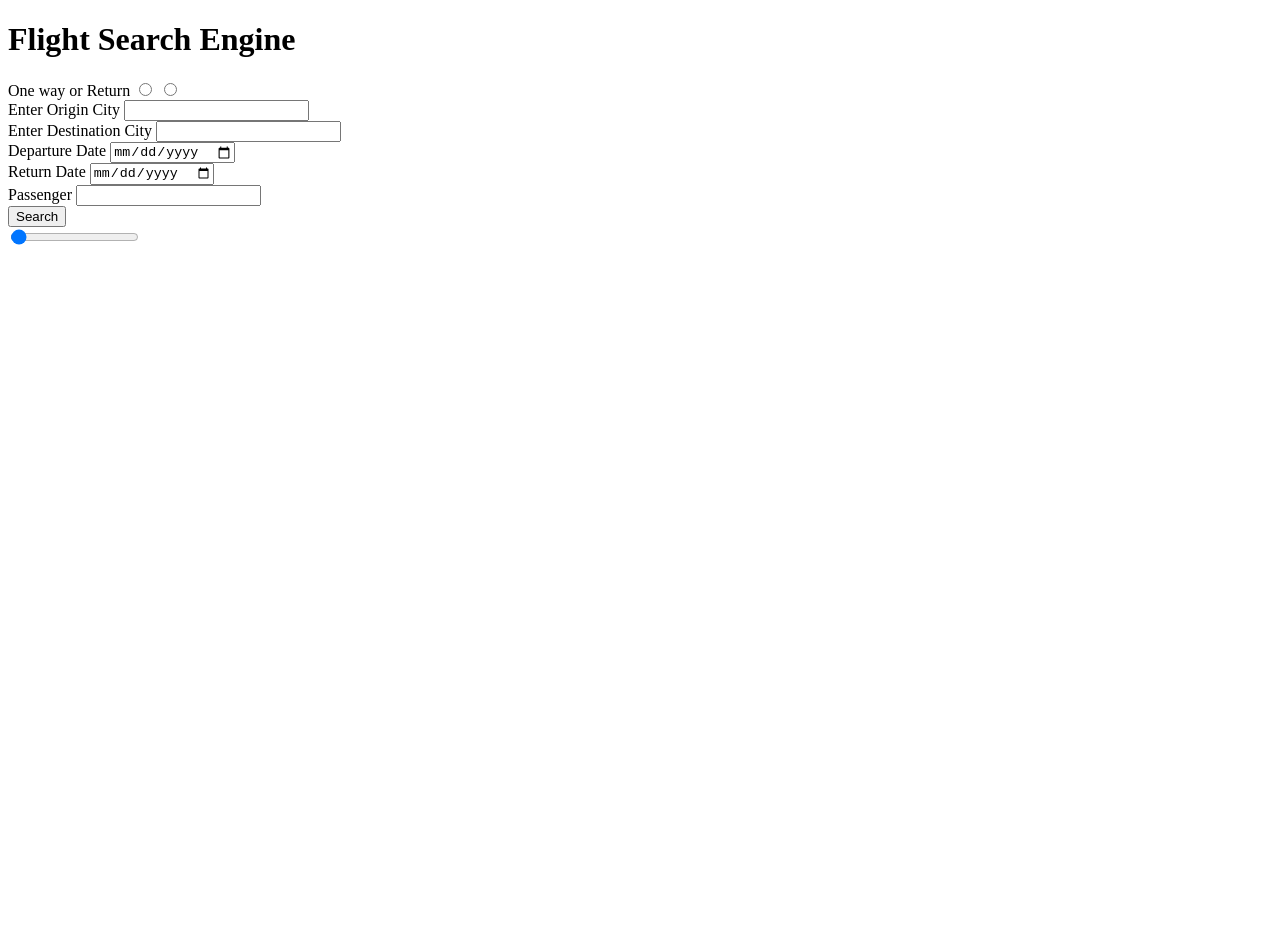
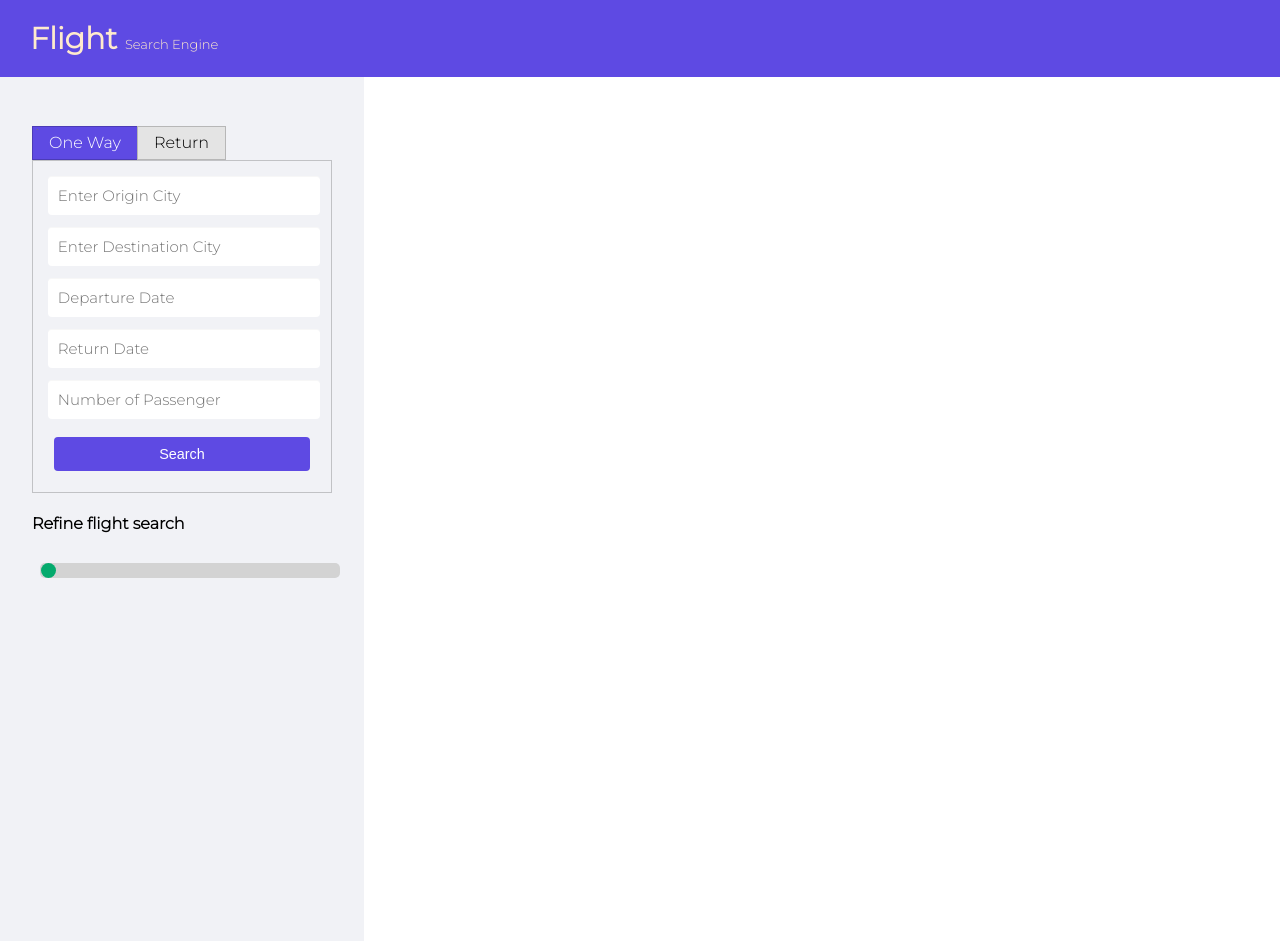
Before and after one commit to mahesh-gfx/Flight-Search, a plain HTML site: page index.html in a window 1280 px wide. Before the commit the page ends 800 px from the top, so only its background shows below. Drawn offline with Linux system fonts and the light colour scheme.

Commit message:
Second update
Finalised color scheme, fields and buttons.

```diff
--- a/flight.css
+++ b/flight.css
@@ -0,0 +1,171 @@
+html
+{
+    height: 100%
+}
+body
+{
+    margin: 0px;
+    display: flex;
+    flex-direction: column;
+    font-family: 'Montserrat', sans-serif;
+
+}
+
+.header
+{
+   background-color: #5E4AE3;
+   font-family: 'Montserrat', sans-serif;
+   font-size: 15px;
+}
+
+h1
+{
+    padding-left: 30px;
+    color: blanchedalmond;
+    font-weight: 1000;
+}
+
+h1 span
+{
+    font-size: small;
+    font-weight: 100;
+}
+.details
+{
+    display: flex;
+    margin: 0px;
+    border: 1px solid rgba(0, 0, 0, 0.2);
+    padding: .8rem;
+    display: flex;
+    flex-direction: column;
+    font-family: 'Montserrat', sans-serif;
+}
+
+.details input
+{
+    font-family: 'Montserrat', sans-serif;
+	border: none;
+	border-radius: 4px;
+	font-size: 15px;
+	margin: 2px;
+	outline: 0;
+	padding: 10px;
+	width: 100%;
+	box-sizing: border-box;
+   	background-color: white;
+	color: #5E4AE3;
+	box-shadow: 0 1px 0 rgba(0,0,0,0.03) inset;
+	margin-bottom: 10px;
+}
+
+.type
+{
+    padding: 17px 0px 0px 0px;
+    display:flex;
+    margin-bottom: 0px;
+    overflow: hidden;
+    font-family: 'Montserrat', sans-serif;
+}
+
+.type input
+{
+    position: absolute !important;
+    height: 1px;
+    width: 1px;
+    border: 0;
+    overflow: hidden;
+}
+
+.type label
+{
+    background-color: #e4e4e4;
+    color: grey
+    font-size: 14px;
+    line-height: 1;
+    text-align: center;
+    padding: 8px 16px;
+    margin-right: -1px;
+    border: 1px solid rgba(0, 0, 0, 0.2);
+
+    transition: all 0.1s ease-in-out;
+}
+
+.type label:hover
+{
+    cursor: pointer;
+}
+
+.type input:checked + label
+{
+    background-color: #5E4AE3;
+    color:white;
+    box-shadow: none;
+}
+
+
+
+
+.details labels
+{
+    padding: .8rem;
+    margin: .8rem;
+
+}
+
+.left
+{
+    background-color: #F1F2F6;
+    padding: 2rem;
+    display: flex;
+    flex-direction: column;
+    min-width: 220px;
+    max-width: 300px;
+    width: 25%;
+    height: 100vh;
+
+}
+
+.search
+{
+    padding: 10px 16px;
+    margin: .5rem;
+    line-height: 1;
+    font-size: 0.9em;
+    background-color: #5E4AE3;
+    color: white;
+    transition: all 0.1s ease-in-out;
+    border: none;
+    border-radius: 4px;
+}
+
+
+.slider {
+
+    margin: 0.5rem;
+	-webkit-appearance: none;
+    width: 100%;
+    height: 15px;
+    border-radius: 5px;
+    background: #d3d3d3;
+    outline: none;
+    -webkit-transition: .2s;
+    transition: opacity .2s;
+  }
+
+  .slider::-webkit-slider-thumb {
+    -webkit-appearance: none;
+    appearance: none;
+    width: 15px;
+    height: 15px;
+    border-radius: 50%;
+    background: #04AA6D;
+    cursor: pointer;
+  }
+
+  .slider::-moz-range-thumb {
+    width: 2px;
+    height: 25px;
+    border-radius: 50%;
+    background: #04AA6D;
+    cursor: pointer;
+  }
--- a/index.html
+++ b/index.html
@@ -11,48 +11,52 @@
     <title>Flight Search Engine</title>
 </head>
 <body>
-    <h1>Flight Search Engine</h1>
+    <div class="header">
+        <h1>Flight <span>Search Engine</span> </h1>
+    </div>
+
     <div class="left">
-            <div class="details">
-                <form action="" method="GET" class=one-way>
+
+                <form action="" method="GET" class="form-details">
                     <div class="type">
-                        <label for="type">One way or Return</label>
-                        <input type="radio" name="type" id="oneway" value="one_way">
-                        <input type="radio" name="type" id="return" value="return">
+
+                        <input type="radio" name="radio-one" id="radio-one" value="one" checked>
+                        <label for="radio-one">One Way</label>
+
+                        <input type="radio" name="radio-two" id="radio-two" value="return">
+                        <label for="radio-two">Return</label>
                    </div>
 
+                <div class="details">
                    <div class="origin">
-                        <label for="origin">Enter Origin City</label>
-                        <input type="text" name="origin" id="origin" required>
+                        <input type="text" name="origin" placeholder="Enter Origin City" id="origin" required>
                    </div>
 
                    <div class="destin">
-                        <label for="destin">Enter Destination City</label>
-                        <input type="text" name="destin" id="destin" required>
+                        <input type="text" name="destin" placeholder="Enter Destination City" id="destin" required>
                     </div>
 
                     <div class="depdate">
-                        <label for="depdate">Departure Date</label>
-                        <input type="date" name="depdate" id="depdate" required>
+                        <input placeholder="Departure Date" type ="text" onfocus="(this.type = 'date')" name="depdate"  id="depdate" required>
                     </div>
 
                     <div class="retdate">
-                        <label for="retdate">Return Date</label>
-                        <input type="date" name="retdate" id="retdate" required>
+                        <input placeholder="Return Date" type ="text" onfocus="(this.type = 'date')" name="retdate" id="retdate">
                     </div>
 
                     <div class="passengers">
-                        <label for="passengers">Passenger</label>
-                        <input type="number" name="passengers" id="passengers" required>
+                        <input type="number" name="passengers" placeholder="Number of Passenger" id="passengers" required>
                     </div>
 
-                    <button>Search</button>
+                    <button class="search">Search</button>
+                </div>
                 </form>
-            </div>
 
-            <div class="refineslider">
-                    <input type="range" min="1" max="10000" value="50" class="slider" id="range">
-            </div>
+                <!-- Price range selector -->
+                <h4>Refine flight search</h4>
+
+                <input type="range" min="1" max="10000" value="50" class="slider" id="range">
+
 
 
     </div>
```
